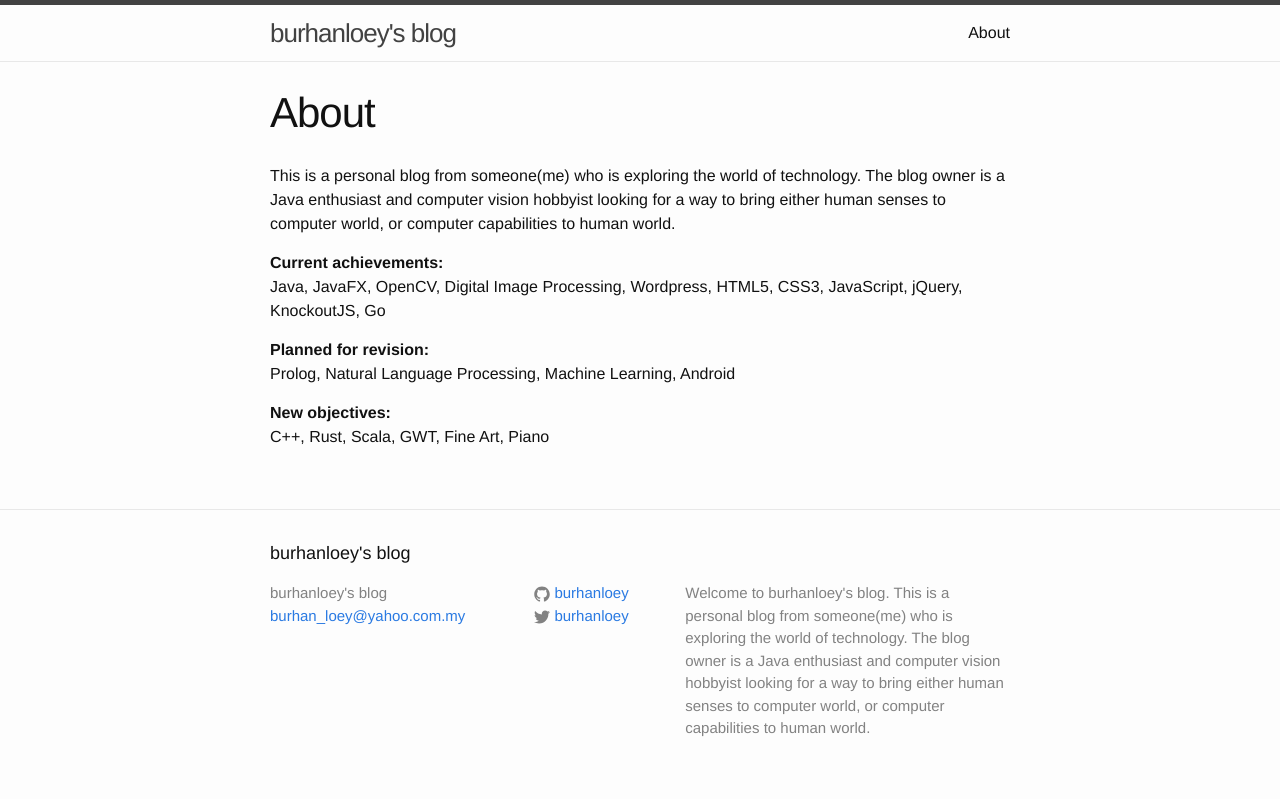
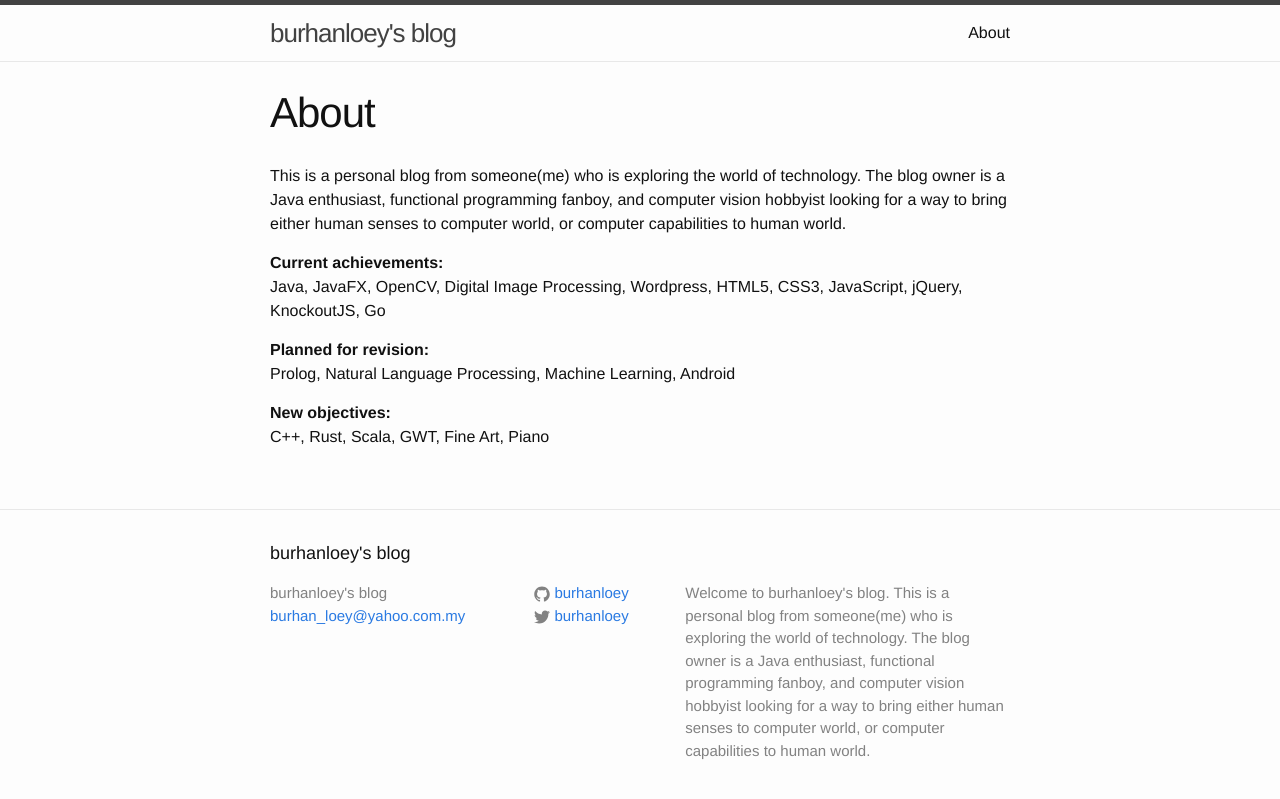
Before and after one commit to burhanloey/burhanloey.github.io, a Jekyll site: the page built from about.md, in a window 1280 px wide. Shown: the top 799 px of the page. Built offline with Jekyll 4.4.1, drawn with Linux system fonts in a browser that asks for light colours.

Commit message:
Update info

```diff
--- a/_config.yml
+++ b/_config.yml
@@ -2,10 +2,11 @@
 title: burhanloey's blog
 email: burhan_loey@yahoo.com.my
 description: > # this means to ignore newlines until "baseurl:"
-  Welcome to burhanloey's blog. This is a personal blog from someone(me) who is
-  exploring the world of technology. The blog owner is a Java enthusiast and
-  computer vision hobbyist looking for a way to bring either human senses to
-  computer world, or computer capabilities to human world.
+  Welcome to burhanloey's blog. This is a personal blog from someone(me) who
+  is exploring the world of technology. The blog owner is a Java enthusiast,
+  functional programming fanboy, and computer vision hobbyist looking for a
+  way to bring either human senses to computer world, or computer capabilities
+  to human world.
 baseurl: "" # the subpath of your site, e.g. /blog/
 url: "http://www.burhanloey.com" # the base hostname & protocol for your site
 twitter_username: burhanloey
--- a/about.md
+++ b/about.md
@@ -4,7 +4,7 @@ title: About
 permalink: /about/
 ---
 
-This is a personal blog from someone(me) who is exploring the world of technology. The blog owner is a Java enthusiast and computer vision hobbyist looking for a way to bring either human senses to computer world, or computer capabilities to human world.
+This is a personal blog from someone(me) who is exploring the world of technology. The blog owner is a Java enthusiast, functional programming fanboy, and computer vision hobbyist looking for a way to bring either human senses to computer world, or computer capabilities to human world.
 
 **Current achievements:**
 Java, JavaFX, OpenCV, Digital Image Processing, Wordpress, HTML5, CSS3, JavaScript, jQuery, KnockoutJS, Go
```
